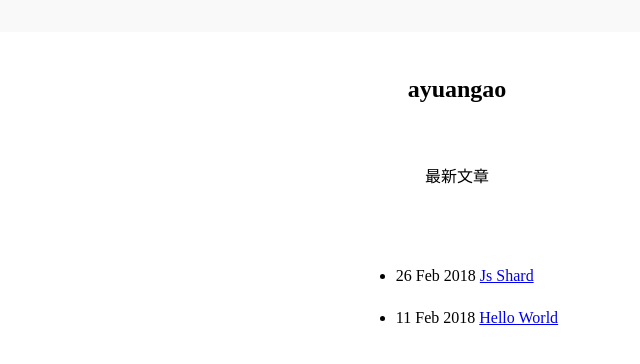
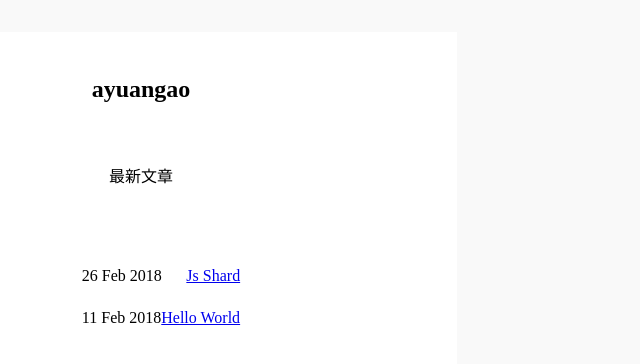
Before and after one commit to ayuangao/GitBlog, a Jekyll site: the page built from index.html, in a window 1280 px wide. Shown: the top 364 px of the page, without its empty margins (183-823 px from the left). Built offline with Jekyll 4.4.1, drawn with Linux system fonts in a browser that asks for light colours.

Commit message:
内容50%宽

```diff
--- a/index.html
+++ b/index.html
@@ -5,18 +5,27 @@
 <div class="main">
 　<h2>{{ page.title }}</h2>
 　<p>最新文章</p>
-　<ul class="blogs">
+　<ul>
 　　{% for post in site.posts %}
-　　　<li>{{ post.date | date_to_string }} <a href="{{ site.baseurl }}{{ post.url }}">{{ post.title }}</a></li>
+　　　<li class="blog">
+        <div>
+          {{ post.date | date_to_string }}
+        </div>
+        <a href="{{ site.baseurl }}{{ post.url }}">{{ post.title }}</a></li>
 　　{% endfor %}
 　</ul>
 </div>
 <style>
   .main{
+    width:50%;
     display: flex;
     flex-direction: column;
     justify-content: center;
     align-items: center;
     background-color: #FFF;
   }
+  .blog{
+    display: flex;
+    justify-content: space-between;
+  }
 </style>
```
